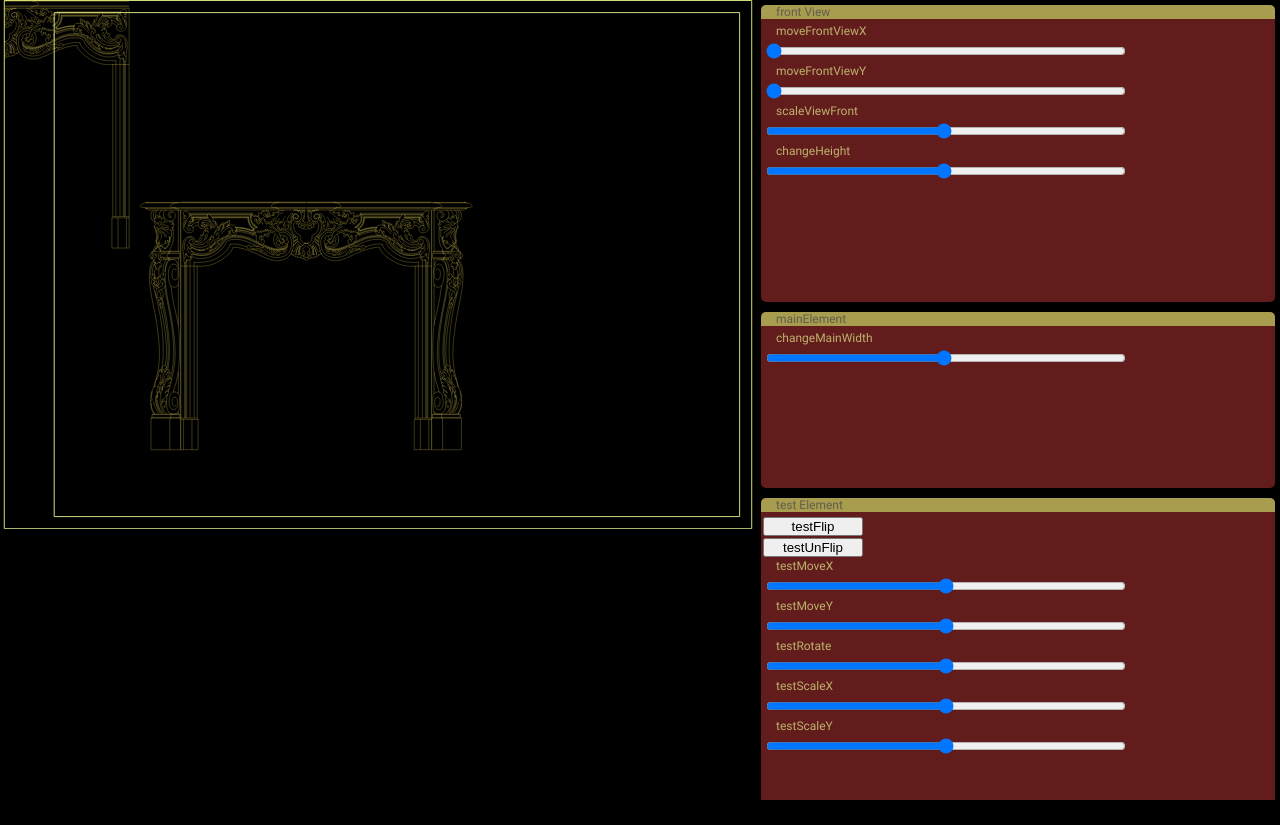
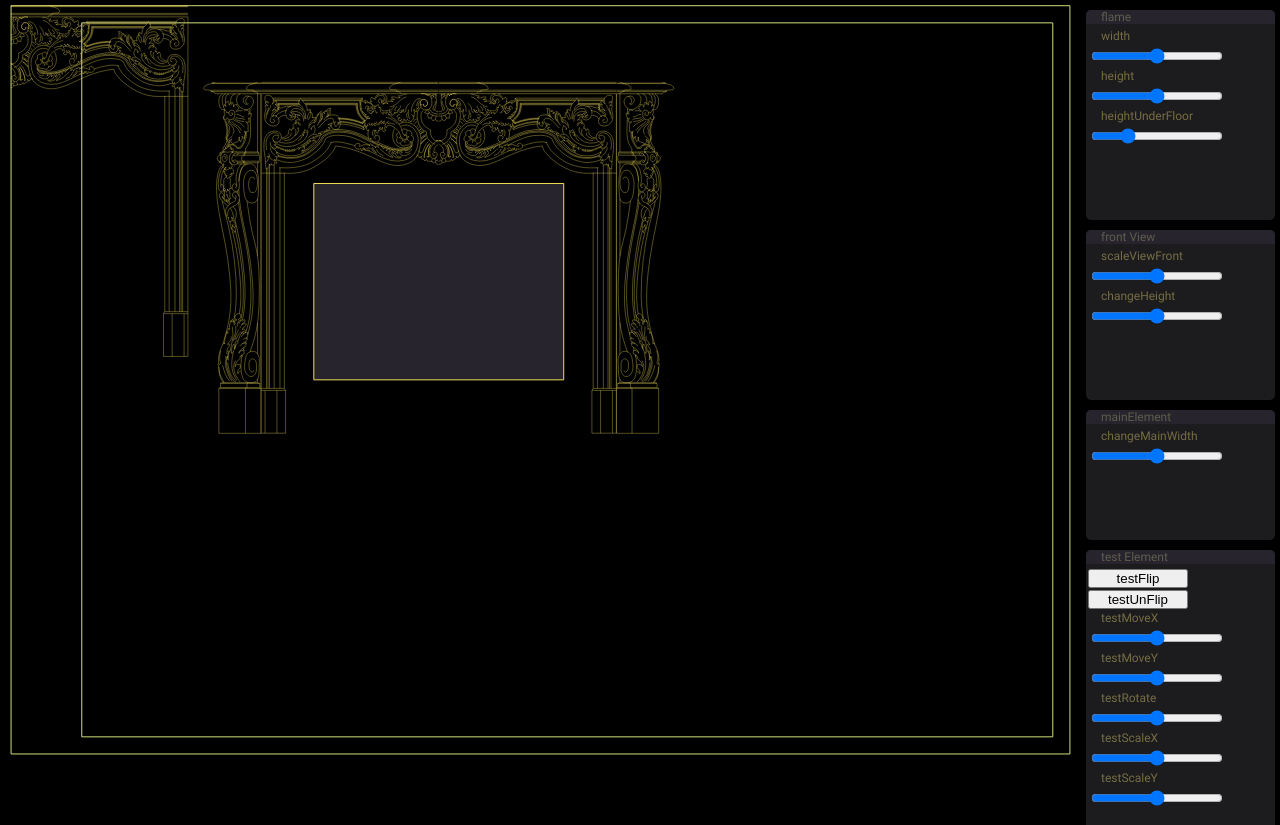
Before and after one commit to fire888/fireplace, a plain HTML site: page index.html in a window 1280 px wide. Before the commit the page ends 800 px from the top, so only its background shows below. Drawn offline with Linux system fonts and the light colour scheme.

Commit message:
add flame

```diff
--- a/js/main.js
+++ b/js/main.js
@@ -27,11 +27,19 @@ proto_Props = {
   flip:         1,
   scaleX:       1,
   scaleY:       1,
-  pointScale:   'bottomLeft', // || 'center'
+  pointScale:   'leftBottom', // || 'center' || buttomCenter
   rotation:     0,
   pX:           0,
-  pY:           0
+  pY:           0,
+  outlineX:     0,
+  outlineY:     0
 },
+flame = {
+  model: null,
+  props: null
+},
+axisX = 1200,
+floor = 215,
 svg,
 appWrapper,
 uiWrapper
@@ -43,6 +51,7 @@ SVG.on( document, 'DOMContentLoaded', () => {
   prepearWindow()
   initSvg()
   drawShtamp()
+  drawFlame()
   drawFireplace()
   drawUiElems()
 
@@ -86,9 +95,9 @@ const drawShtamp = () => {
 const drawFireplace = () => {
   frontView.model = mySVG.group()
   frontView.props = Object.assign( {}, proto_Props )
-  transformObj( frontView, 'pointScale', 'center' )
-  transformObj( frontView, 'pX', 1200 )
-  transformObj( frontView, 'pY', 800 )
+  transformObj( frontView, 'pointScale', 'centerBottom' )
+  transformObj( frontView, 'pX', axisX )
+  transformObj( frontView, 'pY', floor )
 
   let frontDef = SVG.select( '#front' )
   frontModelDef = frontDef // test geom
@@ -112,22 +121,43 @@ const drawFireplace = () => {
   transformObj( f.legL, 'pX', f.frontL.model.bbox().w )
 }
 
+const drawFlame = () => {
+  flame.model = mySVG.rect(700, 550)
+  flame.props = Object.assign( {}, proto_Props )
+  flame.model.attr({
+    fill: '#27242d',
+    stroke: '#edda5c',
+    'stroke-width': 1,
+    'vector-effect': 'non-scaling-stroke'
+  })
+  transformObj( flame, 'pointScale', 'centerBottom' )
+  transformObj( flame, 'pX', axisX - 350 )
+  transformObj( flame, 'pY', 500)
+}
+
 
 /*****************************************************************************/
 
-const transformObj = ( obj, prop, val ) => {
+const transformElem = ( obj, prop, val ) => {
   let m = obj.model
     , p = obj.props
     , pScaleX
     , pScaleY
 
-  if ( p.pointScale == "center" ) { pScaleX = pScaleY = false }
-  if ( p.pointScale == "bottomLeft" ) {
-     pScaleX = p.pX
-     pScaleY = p.pY
+  if ( p.pointScale == "center" ) {
+    pScaleX = m.bbox().cx
+    pScaleY = m.bbox().cy
+  }
+  if ( p.pointScale == "leftBottom" ) {
+    pScaleX = p.pX
+    pScaleY = p.pY
+  }
+  if ( p.pointScale == "centerBottom" ) {
+    pScaleX = m.bbox().cx
+    pScaleY = p.pY + m.bbox().h + p.outlineY
   }
 
-  m.transform( { scaleY: 1, cx: pScaleX, cy: pScaleY + m.bbox().h  } )
+  m.transform( { scaleY: 1, cx: pScaleX, cy: pScaleY } )
    .transform( { scaleX: 1*p.flip, cx: pScaleX, cy: pScaleY }, true )
    .rotate( 0, p.pX, p.pY + m.bbox().h )
    .move( 0, 0 )
@@ -137,30 +167,80 @@ const transformObj = ( obj, prop, val ) => {
   if ( typeof val == 'number' )
     eval( 'obj.props.' + prop + ' = ' + val )
 
-  m.move( p.pX, p.pY )
+  m.move( p.pX + p.outlineX, p.pY + p.outlineY )
    .rotate( p.rotation, p.pX, p.pY + m.bbox().h )
    .transform( { scaleX: p.scaleX*p.flip, cx: pScaleX, cy: pScaleY } )
-   .transform( { scaleY: p.scaleY, cx: pScaleX, cy: pScaleY + m.bbox().h }, true )
+   .transform( { scaleY: p.scaleY, cx: pScaleX, cy: pScaleY }, true )
+}
+
+
+const transformObj = ( obj, prop, val ) => {
+  let m = obj.model
+    , p = obj.props
+    , pScaleX
+    , pScaleY
+
+  if ( p.pointScale == "center" ) {
+    pScaleX = m.bbox().cx
+    pScaleY = m.bbox().cy
+  }
+  if ( p.pointScale == "leftBottom" ) {
+    pScaleX = p.pX
+    pScaleY = p.pY
+  }
+  if ( p.pointScale == "centerBottom" ) {
+    pScaleX = m.bbox().cx + p.outlineX
+    pScaleY = m.bbox().h// + p.pX + p.outlineY // + p.outlineY
+    console.log( p.outlineY )
+  }
+
+  m.transform( { scaleY: 1, cx: pScaleX, cy: pScaleY } )
+   .transform( { scaleX: 1*p.flip, cx: pScaleX, cy: pScaleY }, true )
+   .rotate( 0, p.pX, p.pY + m.bbox().h )
+   .move( 0, 0 )
+
+  if ( typeof val == 'string' )
+    eval( 'obj.props.' + prop + ' = ' + '"' + val + '"' )
+  if ( typeof val == 'number' )
+    eval( 'obj.props.' + prop + ' = ' + val )
+
+  m.move( p.pX + p.outlineX, p.pY + p.outlineY )
+   .rotate( p.rotation, p.pX, p.pY + m.bbox().h )
+   .transform( { scaleX: p.scaleX*p.flip, cx: pScaleX, cy: pScaleY } )
+   .transform( { scaleY: p.scaleY, cx: pScaleX, cy: pScaleY }, true )
 }
 
 
 /*****************************************************************************/
 
 const drawUiElems = () => {
+  createBlock( 'flame', ( parent ) => {
+    createSelector({
+        id: 'width'
+      , min: 2
+      , max: 200
+      , value: 100
+      , oninput: e => transformElem( flame, 'scaleX', e.target.value/100 )
+    }, parent )
+    , createSelector({
+        id: 'height'
+      , min: 2
+      , max: 200
+      , value: 100
+      , oninput: e => transformElem( flame, 'scaleY', e.target.value/100 )
+    }, parent )
+    , createSelector({
+        id: 'heightUnderFloor'
+      , min: -100
+      , max: 300
+      , value: 0
+      , oninput: e => {
+          transformElem( flame, 'outlineY', +e.target.value )
+        }
+      }, parent )
+  })
   createBlock( 'front View', ( parent ) => {
     createSelector({
-        id: 'moveFrontViewX'
-      , min: 0
-      , max: 2950
-    , oninput: e => transformObj( frontView, 'pX', e.target.value )
-    }, parent )
-    , createSelector({
-        id: 'moveFrontViewY'
-      , min: 0
-      , max: 2100
-    , oninput: e => transformObj( frontView, 'pY', e.target.value )
-    }, parent )
-    , createSelector({
         id: 'scaleViewFront'
       , min: 2
       , max: 200
@@ -206,19 +286,20 @@ const resizeWindow = () => {
   let w = window.innerWidth
   let h = window.innerHeight
   appWrapper.style.width = w + 'px'
-  appWrapper.style.height = h + 'px'
+  appWrapper.style.height = h + 15 + 'px'
 
   if ( w/h > 2.3 ) {
     uiWrapper.style.flexDirection = 'row'
   }else{
     uiWrapper.style.flexDirection = 'column'
   }
+
   if ( w/h > 1.7 ) {
-    wSvg = (h-20)*1.415
-    hSvg = h-20
+    wSvg = ( h - 20 )*1.415 - 3
+    hSvg = h - 20 - 3
     appWrapper.style.flexDirection = 'row'
     uiWrapper.style.height = hSvg + 'px'
-    uiWrapper.style.width = w-wSvg + 'px'
+    uiWrapper.style.width = w - wSvg - 3 + 'px'
     mySVG.attr({
         width: wSvg
       , height: hSvg
@@ -229,19 +310,18 @@ const resizeWindow = () => {
     hSvg = (w-20)*0.7
     appWrapper.style.flexDirection = 'row'
     uiWrapper.style.height = hSvg + 'px'
-    uiWrapper.style.width = w-wSvg + 'px'
+    uiWrapper.style.width = w - wSvg - 3 + 'px'
     mySVG.attr({
-        width: wSvg * 0.6
-      , height: hSvg * 0.6
+        width: wSvg * 0.85
+      , height: hSvg * 0.85
     })
   }
   if ( w/h < 1 ) {
-    wSvg = w-20
-    hSvg = (w-20)*0.7
+    wSvg = w - 20
+    hSvg = (w - 20)*0.7
     appWrapper.style.flexDirection = 'column'
-    uiWrapper.style.height = 'auto'
-    uiWrapper.style.width = wSvg + 'px'
-    uiWrapper.style.height = h-hSvg + 'px'
+    uiWrapper.style.width = wSvg - 3  + 'px'
+    uiWrapper.style.height = h - hSvg -3  + 'px'
     mySVG.attr({
         width: wSvg
       , height: hSvg
@@ -254,8 +334,8 @@ const createBlock = ( str, addElems ) => {
   let newElem = document.createElement( 'div' )
   newElem.style.margin = '5px'
   newElem.style.padding = '0px'
-  newElem.style.color = '#bcb26d'
-  newElem.style.backgroundColor = '#631c1c'
+  newElem.style.color = '#766c44'
+  newElem.style.backgroundColor = '#1c1c1e'
   newElem.style.borderRadius = '5px'
   newElem.style.overflow = 'hidden'
   newElem.class = 'uiblock'
@@ -264,7 +344,7 @@ const createBlock = ( str, addElems ) => {
 
   let head = document.createElement( 'div' )
   str ? head.innerHTML = str :  head.innerHTML = ' '
-  head.style.backgroundColor = "#a89c4e"
+  head.style.backgroundColor = "#27242d"
   head.style.color = '#5f5d4d'
   head.style.paddingLeft = '15px'
   head.style.marginBottom = '5px'
--- a/styles/style.css
+++ b/styles/style.css
@@ -24,6 +24,7 @@
 		height: 100%;
 		overflow: hidden;
 		background-color: #000000;
+		padding: 5px;
 	}
 
 	#uiWrapper {
@@ -31,6 +32,8 @@
 		display: flex;
 		flex-direction: column;
 		overflow: auto;
+		padding: 5px;
+		padding-top: 0px;
 	}
 
 	#model {
```
Also changed, not shown: jsLibs/svg.js (line endings or trailing spaces).
